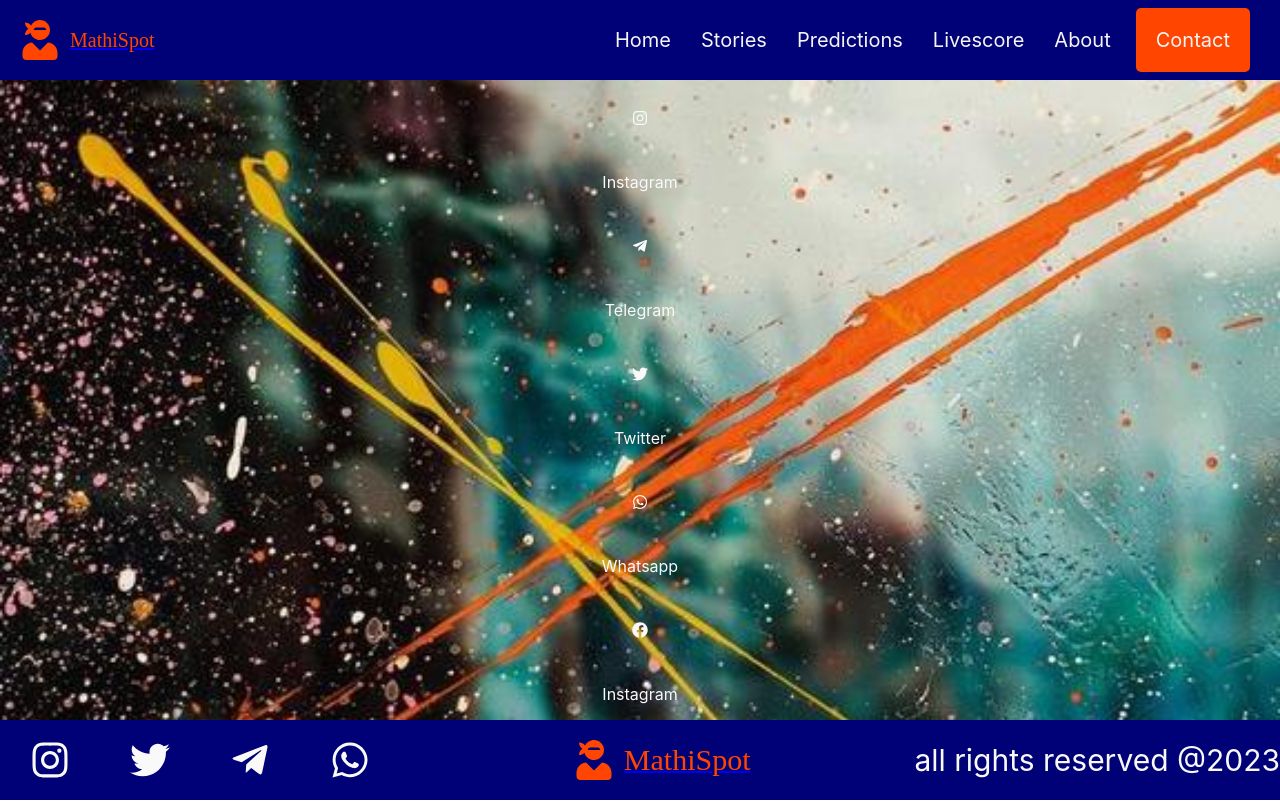
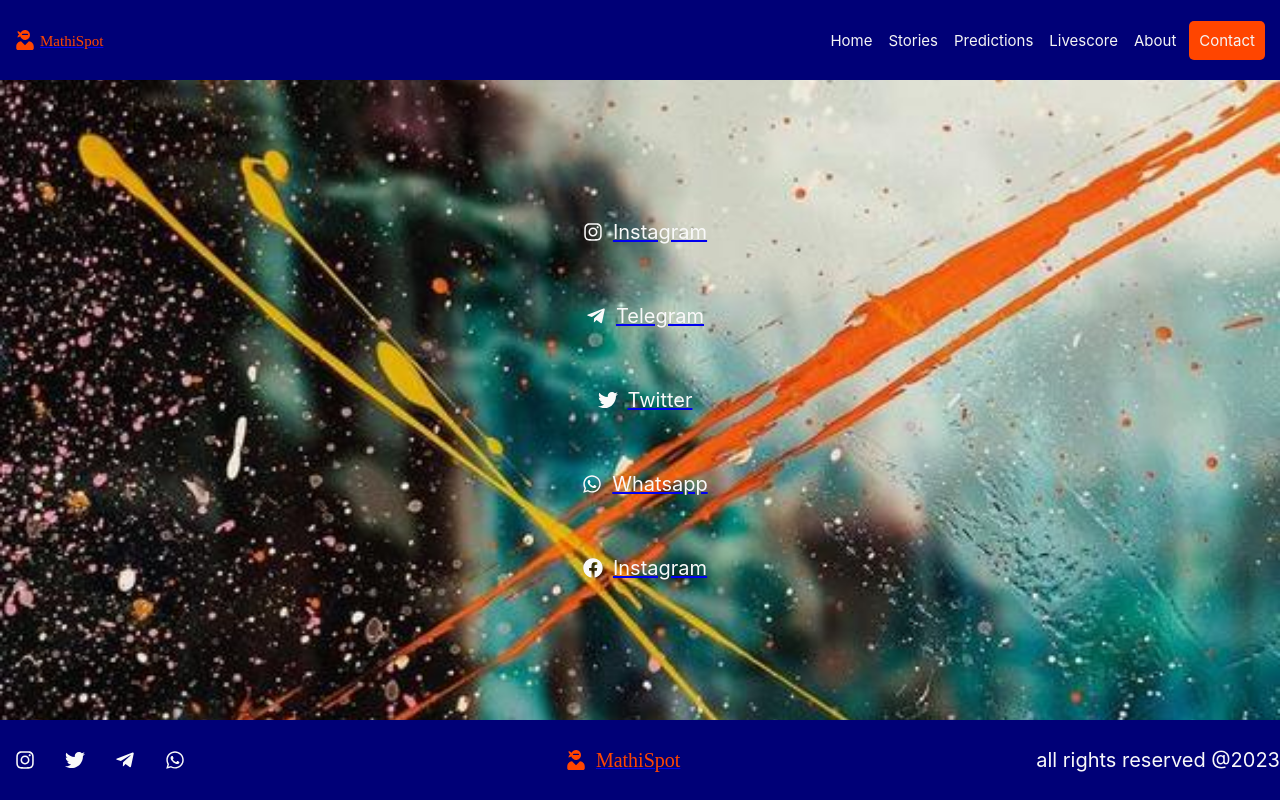
Before and after one commit to mathinez94/mathispot, a React (Create React App) app: page /contact in a window 1280 px wide. Built offline with nearby package versions, Linux system fonts and the light colour scheme.

Commit message:
added media querries

```diff
--- a/src/copmponents/footer/Footer.css
+++ b/src/copmponents/footer/Footer.css
@@ -38,3 +38,40 @@
     font-size: 30px;
 
 }
+
+/* MEDIA QUERRY */
+
+@media screen and (min-width: 600px) {
+    .socials{
+        display: flex;
+        justify-content: center;
+        align-items: center;
+    }
+    .icon{
+        margin: 10px;
+        padding: 5px;
+        font-size: 20px;
+        transition: 0.3s;
+    }
+    .icon:hover{
+        transform: scale(1.1);
+        color: orangered;
+    }
+
+    .footer-logo{
+        margin: 10px;
+        font-size: 20PX;
+        color: orangered;
+    }
+    .footer-logo-text{
+        font-family: cursive;
+        font-size: 20px;
+        text-decoration: none;
+        color: orangered;
+    }
+    .text{
+        font-size: 20px;
+
+    }
+
+  }
--- a/src/copmponents/navbar/Navbar.css
+++ b/src/copmponents/navbar/Navbar.css
@@ -39,3 +39,49 @@ nav a.active{
     border: none;
     border-radius: 5px;
 }
+
+
+/* MEDIA QUERRY */
+@media screen and (min-width: 600px) {
+    .navbar{
+        width: 100%;
+        height: 10vh;
+        background: #007;
+        display: flex;
+        align-items: center;
+        justify-content: space-between;
+        color: #f6f6f6;
+    }
+    .logo{
+        font-size: 15px;
+        margin: 10px;
+        display: flex;
+        align-items: center;
+        justify-content: center;
+    }
+    .logo-logo{
+        margin: 5px;
+        font-size: 20PX;
+        color: orangered;
+    }
+    .logo-text{
+        font-family: cursive;
+        color: orangered;
+    }
+    .navbar nav{
+       margin-right: 10px;
+    }
+    .navlinks{
+        color: whitesmoke;
+        text-decoration: none;
+        font-size: 15px;
+        margin: 5px;
+        padding: 3px;
+    }
+    nav a.active{
+        background-color: orangered;
+        padding: 10px;
+        border: none;
+        border-radius: 5px;
+    }
+  }
--- a/src/pages/contact/Contact.css
+++ b/src/pages/contact/Contact.css
@@ -7,9 +7,49 @@
     align-items: center;
     color: #f9f9f9;
 }
+
 .contact-icons{
-    margin: 20px;
+    margin: 5px;
     padding: 10px;
-    font-size: 40px;
+    font-size: 30px;
+    color: #f9f9f9;
+    text-decoration: none;
+    display: flex;
+    align-items: center;
+    justify-content: center;
+    transition: 1.3s;
+}
 
+.contact-icons:hover{
+    color: orangered;
+    transform: scale(1.2);
 }
+.contact .contact-icons .icons{
+    margin: 10px;
+    font-size: 20px;
+}
+
+/* MEDIA SCREEN */
+
+@media screen and (min-width: 600px) {
+    .contact-icons{
+        margin: 5px;
+        padding: 5px;
+        font-size: 20px;
+        color: #f9f9f9;
+        text-decoration: none;
+        display: flex;
+        align-items: center;
+        justify-content: center;
+        transition: 1.3s;
+    }
+
+    .contact-icons:hover{
+        color: orangered;
+        transform: scale(1.2);
+    }
+    .contact .contact-icons .icons{
+        margin: 10px;
+        font-size: 20px;
+    }
+  }
--- a/src/pages/contact/Contact.jsx
+++ b/src/pages/contact/Contact.jsx
@@ -1,15 +1,16 @@
 import React from 'react'
 import './Contact.css'
-import { FaInstagram, FaTwitter, FaTelegramPlane, FaWhatsapp, FaUserNinja, FaFacebook } from 'react-icons/fa'
+import { FaInstagram, FaTwitter, FaTelegramPlane, FaWhatsapp, FaFacebook } from 'react-icons/fa'
+import { Link } from 'react-router-dom'
 
 const Contact = () => {
   return (
     <div className='contact'>
-      <FaInstagram className='contact-icons'/><p>Instagram</p>
-      <FaTelegramPlane className='contact-icons'/><p>Telegram</p>
-      <FaTwitter className='contact-icons'/><p>Twitter</p>
-      <FaWhatsapp className='contact-icons'/><p>Whatsapp</p>
-      <FaFacebook className='contact-icons'/><p>Instagram</p>
+     <Link><div className='contact-icons'><FaInstagram className='icons'/><p>Instagram</p></div></Link>
+      <Link><div className='contact-icons'><FaTelegramPlane className='icons'/><p>Telegram</p></div> </Link>
+      <Link><div className='contact-icons'><FaTwitter  className='icons'/><p>Twitter</p></div></Link>
+      <Link><div className='contact-icons'><FaWhatsapp className='icons'/><p>Whatsapp</p></div></Link>
+      <Link><div className='contact-icons'><FaFacebook className='icons'/><p>Instagram</p></div></Link>
     </div>
   )
 }
--- a/src/pages/home/Home.css
+++ b/src/pages/home/Home.css
@@ -28,3 +28,40 @@
     font-weight: bold;
     font-family: Georgia, 'Times New Roman', Times, serif;
 }
+
+/* MDEDIA SCREEN */
+
+@media screen and (min-width: 600px) {
+    .home{
+        width: 600px;
+        margin: auto;
+        height: 80vh;
+        /* background: #0095; */
+        display: grid;
+        grid-template-columns: 1fr;
+        justify-items: center;
+    }
+    .home-divs{
+        background: #005;
+        max-width: 300px;
+        margin: 10px;
+        padding: 10px;
+        border: none;
+        border-radius: 5px;
+        box-shadow: 0px 0px 5px;
+        display: flex;
+        align-items: center;
+        justify-content: center;
+        transition: 0.27s;
+    }
+    .home-divs:hover{
+        background: #0457;
+    }
+    .home-div-texts{
+        text-decoration: none;
+        color: #f9f9f9;
+        font-size: 1.2em;
+        font-weight: bold;
+        font-family: Georgia, 'Times New Roman', Times, serif;
+    }
+  }
--- a/src/pages/stories/Stories.jsx
+++ b/src/pages/stories/Stories.jsx
@@ -1,14 +1,14 @@
 import React from 'react'
-import { useEffect, useState } from 'react'
+// import { useEffect, useState } from 'react'
 
 const Stories = () => {
-  const [data, setData] = useState('')
+  // const [data, setData] = useState('')
 
-  useEffect(() => {
-    fetch('https://catfact.ninja/facts')
-    .then(res => res.json())
-    .then(data => console.log(data.data[0].fact))
-  },[])
+  // useEffect(() => {
+  //   fetch('https://catfact.ninja/facts')
+  //   .then(res => res.json())
+  //   .then(data => console.log(data.data[0].fact))
+  // },[])
   return (
     <div>Stories</div>
   )
```
